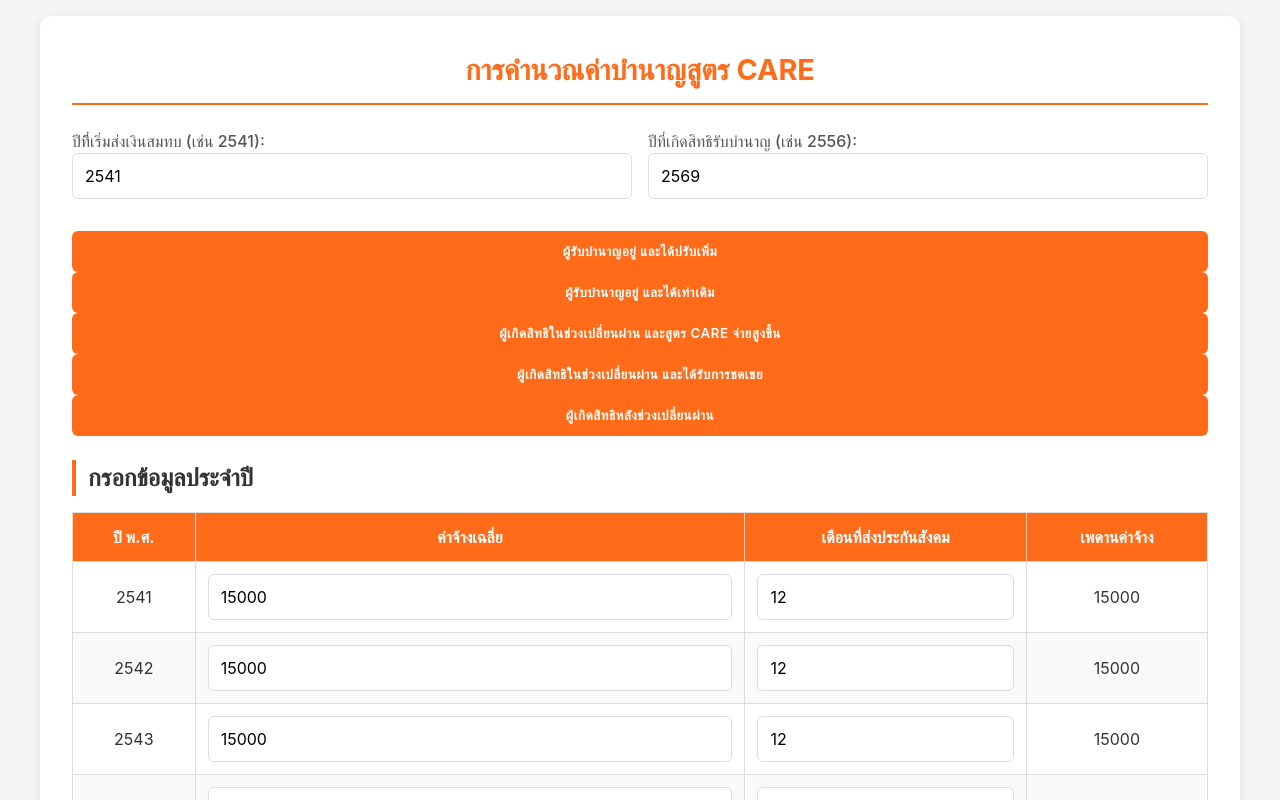
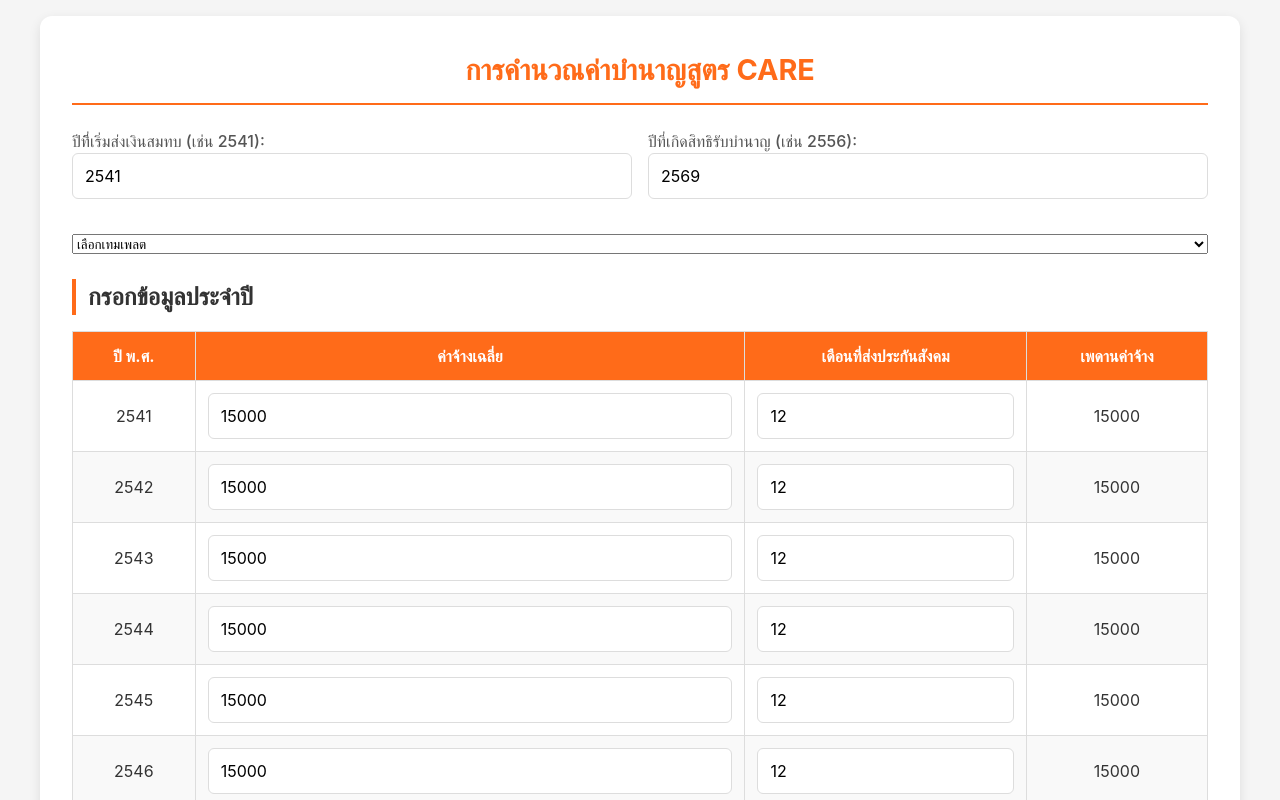
Before and after one commit to 44REAM/care-sso, a React (Vite) app: page / in a window 1280 px wide. Shown: the top 800 px of the page. Built offline with nearby package versions, Linux system fonts and the light colour scheme.

Commit message:
add options

```diff
--- a/src/App.tsx
+++ b/src/App.tsx
@@ -318,15 +318,19 @@ const calculateCARE = (
 	const CARE = Math.min(calculatedCARE, maxCARE);
 
 	const totalMonths = cumMonth[years[years.length - 1]];
-
+	let oldPensionPercentage;
 	let pensionPercentage;
 	if (totalMonths <= 180) {
 		pensionPercentage = 0.20;
+		oldPensionPercentage = 0.20;
+
 	} else {
 		pensionPercentage = 0.20 + 0.00125 * (totalMonths - 180);
+		oldPensionPercentage = 0.20 + 0.00125 * (Math.floor(totalMonths/12) *12 - 180);
 	}
+
 	const pensionAmount = CARE*pensionPercentage
-	const oldPensionAmount = pensionPercentage * oldFinalCombinedAmount;
+	const oldPensionAmount = oldPensionPercentage * oldFinalCombinedAmount;
 
 	const compensatedPension = pensionAmount + Math.max(oldPensionAmount - pensionAmount, 0) * conpensate[years[years.length - 1]] / 100
 	const systemAvg = years.reduce(
@@ -370,6 +374,7 @@ const CAREPensionCalculator: React.FC = () => {
 	const [error, setError] = useState<string | null>(null);
 	const [isInitialized, setIsInitialized] = useState<boolean>(false);
 	const [showDetails, setShowDetails] = useState<boolean>(false);
+	const [selectedTemplate, setSelectedTemplate] = useState<number | null>(null);
 
 	function calculateAverageMoneyForYear(
 		yr: string,
@@ -468,7 +473,7 @@ const CAREPensionCalculator: React.FC = () => {
 						newMonthData[yr] = 12;
 					});
 					newMonthData[2541] = 1;
-					newMonthData[2569] = 7;
+					newMonthData[2569] = 6;
 					newMoneyData[2569]  = 17500;
 					setMoneyData(newMoneyData);
 					setMonth33Data(newMonthData);
@@ -706,38 +711,101 @@ const CAREPensionCalculator: React.FC = () => {
 					</label>
 				</div>
 			</div>
+<div className="mb-4">
+  <select
+    onChange={(e) => {
+      const value = Number(e.target.value);
+      setSelectedTemplate(value);
+      applyTemplate(value);
+    }}
+    className="w-full px-3 py-2 border border-gray-300 rounded focus:outline-none focus:ring-2 focus:ring-blue-500"
+    value={selectedTemplate || ""}
+  >
+    <option value="" disabled>
+      เลือกเทมเพลต
+    </option>
+    <option value="1">ผู้รับบำนาญอยู่ และได้ปรับเพิ่ม</option>
+    <option value="2">ผู้รับบำนาญอยู่ และได้เท่าเดิม</option>
+    <option value="3">ผู้เกิดสิทธิในช่วงเปลี่ยนผ่าน และสูตร CARE จ่ายสูงขึ้น</option>
+    <option value="4">ผู้เกิดสิทธิในช่วงเปลี่ยนผ่าน และได้รับการชดเชย</option>
+    <option value="5">ผู้เกิดสิทธิหลังช่วงเปลี่ยนผ่าน</option>
+  </select>
 
-			<div className="flex gap-2 mb-4">
-  <button
-    onClick={() => applyTemplate(1)}
-    className="px-3 py-1 bg-blue-500 text-white rounded hover:bg-blue-600"
-  >
-    ผู้รับบำนาญอยู่ และได้ปรับเพิ่ม
-  </button>
-  <button
-    onClick={() => applyTemplate(2)}
-    className="px-3 py-1 bg-green-500 text-white rounded hover:bg-green-600"
-  >
-    ผู้รับบำนาญอยู่ และได้เท่าเดิม
-  </button>
-  <button
-    onClick={() => applyTemplate(3)}
-    className="px-3 py-1 bg-purple-500 text-white rounded hover:bg-purple-600"
-  >
-    ผู้เกิดสิทธิในช่วงเปลี่ยนผ่าน และสูตร CARE จ่ายสูงขึ้น
-  </button>
-  <button
-    onClick={() => applyTemplate(4)}
-    className="px-3 py-1 bg-orange-500 text-white rounded hover:bg-orange-600"
-  >
-    ผู้เกิดสิทธิในช่วงเปลี่ยนผ่าน และได้รับการชดเชย
-  </button>
-  <button
-    onClick={() => applyTemplate(5)}
-    className="px-3 py-1 bg-red-500 text-white rounded hover:bg-red-600"
-  >
-    ผู้เกิดสิทธิหลังช่วงเปลี่ยนผ่าน
-  </button>
+  {selectedTemplate && (
+    <div className="mt-3 p-4 bg-blue-50 border border-blue-200 rounded text-left">
+      {selectedTemplate === 1 && (
+        <div className="text-left">
+          <p className="text-sm text-gray-700 leading-relaxed" style={{textAlign: 'left'}}>
+            <strong>ประวัติผู้ประกันตน:</strong> ผู้ประกันมาตรา 33 ส่งเงินสมทบต่อเนื่องตั้งแต่ ธันวาคม 2541 ค่าจ้างเริ่มต้น 5,000 บาท
+            และปรับเพิ่มเดือนละ 0.3% จนถึงธันวาคม 2563 หลังจากนั้นเปลี่ยนมาส่งมาตรา 39 จนเดือนสุดท้ายที่ส่งคือเดือนสิงหาคม 2568
+            รวมส่งเงินสมทบ 321 งวด รับบำนาญอยู่เดือนละ 1,958 บาท
+            <br />
+            <strong>แนวทางการคำนวณ:</strong> เป็นผู้ที่รับบำนาญอยู่ จึงต้องคำนวณบำนาญสูตร CARE เปรียบเทียบให้
+			<br />
+			<strong>บำนาญสูตรใหม่ CARE:</strong> อัตราบำนาญ 37.625% ฐานค่าจ้าง 9,565 บาท ได้บำนาญเดือนละ 3,599 บาท
+			<br />
+			<strong>บำนาญที่ได้รับ:</strong> ปรับเพิ่มบำนาญตั้งแต่เดือนถัดไป เป็นเดือนละ 3,599 บาท
+          </p>
+        </div>
+      )}
+      {selectedTemplate === 2 && (
+        <div className="text-left">
+          <p className="text-sm text-gray-700 leading-relaxed" style={{textAlign: 'left'}}>
+            <strong>ประวัติผู้ประกันตน:</strong> ผู้ประกันมาตรา 33 ส่งเงินสมทบต่อเนื่องตั้งแต่ ธันวาคม 2541 ค่าจ้างเริ่มต้น 4,000 บาท และปรับเพิ่มเดือนละ 0.3% จนถึงธันวาคม 2561 ค่าจ้าง 8,209 บาท หลังจากนั้นตั้งแต่มกราคม 2562 - ธันวาคม 2566 ค่าจ้างเพิ่มเป็น 15,000 บาทในช่วง 60 เดือนสุดท้าย ส่งเงินสมทบรวม 301 งวด รับบำนาญอยู่เดือนละ 5,259 บาท
+            <br />
+            <strong>แนวทางการคำนวณ:</strong> เป็นผู้ที่รับบำนาญอยู่ จึงต้องคำนวณบำนาญสูตร CARE เปรียบเทียบให้
+			<br />
+			<strong>บำนาญสูตรใหม่ CARE:</strong> อัตราบำนาญ 35.125% ฐานค่าจ้าง 9,548 บาท ได้บำนาญเดือนละ 5,269 บาท
+			<br />
+			<strong>บำนาญที่ได้รับ:</strong> เนื่องจากเป็นผู้รับบำนาญอยู่ จึงจ่ายบำนาญตามเดิมที่ เดือนละ 5,269 บาท
+          </p>
+        </div>
+      )}
+      {selectedTemplate === 3 && (
+        <div className="text-left">
+          <p className="text-sm text-gray-700 leading-relaxed" style={{textAlign: 'left'}}>
+            <strong>ประวัติผู้ประกันตน:</strong> ผู้ประกันมาตรา 33 ส่งเงินสมทบต่อเนื่องตั้งแต่ ธันวาคม 2541 ค่าจ้างสมทบ 15,000 บาททุกเดือน ถึงมิถุนายน 2569 รวมส่งเงินสมทบ 331 งวด
+            <br />
+            <strong>แนวทางการคำนวณ:</strong> เป็นผู้ที่จะรับบำนาญในช่วงเปลี่ยนผ่าน ต้องคำนวณบำนาญทั้งสูตร CARE และสูตรเก่าเทียบกัน
+			<br />
+			<strong>บำนาญสูตรเดิม:</strong> อัตราบำนาญ 38% ฐานค่าจ้าง 15,250 บาท ได้บำนาญเดือนละ 5,795 บาท
+			<br />
+			<strong>บำนาญสูตรใหม่ CARE:</strong> อัตราบำนาญ 38.875% ฐานค่าจ้าง 15,278 บาท ได้บำนาญเดือนละ 5,939 บาท
+			<br />
+			<strong>บำนาญที่ได้รับ:</strong> สูตรใหม่ได้สูงกว่า จึงได้รับบำนาญเดือนละ 5,939 บาท
+          </p>
+        </div>
+      )}
+      {selectedTemplate === 4 && (
+        <div className="text-left">
+          <p className="text-sm text-gray-700 leading-relaxed" style={{textAlign: 'left'}}>
+            <strong>ประวัติผู้ประกันตน:</strong> ผู้ประกันมาตรา 33 ส่งเงินสมทบต่อเนื่องตั้งแต่ ธันวาคม 2541 ค่าจ้างเริ่มต้น 6,500 บาท และปรับเพิ่มเดือนละ 0.3% โดยจะเกษียณอายุ ธันวาคม 2570 รวมส่งเงินสมทบ 348 งวด
+            <br />
+            <strong>แนวทางการคำนวณ:</strong> เป็นผู้ที่จะรับบำนาญในช่วงเปลี่ยนผ่าน ต้องคำนวณบำนาญทั้งสูตร CARE และสูตรเก่าเทียบกัน
+			<br />
+			<strong>บำนาญสูตรเดิม:</strong> อัตราบำนาญ 41% ฐานค่าจ้าง 15,942 บาท ได้บำนาญเดือนละ 6,536 บาท
+			<br />
+			<strong>บำนาญสูตรใหม่ CARE:</strong> อัตราบำนาญ 41% ฐานค่าจ้าง 14,991 บาท ได้บำนาญเดือนละ 6,146 บาท
+			<br />
+			<strong>บำนาญที่ได้รับ:</strong> ได้รับการชดเชย 80% ของบำนาญที่ลดลง รวมได้บำนาญ 6,146 + 80% x (6,536 - 6,146) = 6,458 บาทต่อเดือน
+          </p>
+        </div>
+      )}
+      {selectedTemplate === 5 && (
+        <div className="text-left">
+          <p className="text-sm text-gray-700 leading-relaxed" style={{textAlign: 'left'}}>
+            <strong>ประวัติผู้ประกันตน:</strong> ผู้ประกันมาตรา 33 ส่งเงินสมทบต่อเนื่องตั้งแต่ มกราคม 2542 ค่าจ้างเริ่มต้น 6,500 บาท และปรับเพิ่มเดือนละ 0.3% โดยจะเกษียณอายุ กุมภาพันธ์ 2574 รวมส่งเงินสมทบ 385 งวด
+            <br />
+            <strong>แนวทางการคำนวณ:</strong> พ้นช่วงเปลี่ยนผ่าน คำนวณบำนาญตามสูตร CARE เพียงวิธีเดียว
+			<br />
+			<strong>บำนาญสูตรใหม่ CARE:</strong> อัตราบำนาญ 45.625% ฐานค่าจ้าง 17,750 บาท ได้บำนาญเดือนละ 8,098 บาท
+			<br />
+			<strong>บำนาญที่ได้รับ:</strong> อัตราบำนาญ 45.625% ฐานค่าจ้าง 17,750 บาท ได้บำนาญเดือนละ 8,098 บาท
+          </p>
+        </div>
+      )}
+    </div>
+  )}
 </div>
 
 			<div className="mt-6 bg-white p-4 rounded-lg border border-gray-200">
@@ -852,7 +920,7 @@ const CAREPensionCalculator: React.FC = () => {
 							<p className="text-sm text-gray-600">จำนวนเดือนสะสมทั้งหมด: {result.totalCumMonths[result.years[result.years.length - 1]]}</p>
 						</div>
 						<div className="bg-purple-50 p-4 rounded-lg border border-purple-200">
-							<h3 className="text-lg font-medium text-gray-700 mb-2">จำนวนเงินบำนาญที่ปีสิทธิ {endYear}</h3>
+							<h3 className="text-lg font-medium text-gray-700 mb-2">เงินบำนาญในปีที่มีสิทธิ {endYear}</h3>
 							<p className="text-2xl font-bold text-purple-800">{formatNumber(result.compensatedPension)} บาท</p>
 							<p className="text-sm text-gray-600">*สูตรเก่าจะได้ {formatNumber(result.oldPensionAmount)} บาท (ชดเชย {conpensate[endYear]}%)</p>
 						</div>
@@ -861,6 +929,8 @@ const CAREPensionCalculator: React.FC = () => {
 แอปนี้ทำการคำนวณ เป็นรายปี เพื่อให้ใช้ง่าย และใช้เป็นเพียง การประมาณการเบื้องต้น เท่านั้น
 
 ในการคำนวณ แอปจะสมมติว่า 1. ค่าจ้างเฉลี่ย ม.33 ในอนาคต จะเพิ่มขึ้นปีละ 4% จากค่าจ้างปัจจุบัน 2. เพดานค่าจ้าง จะเริ่มเพิ่มขึ้นปีละ 4% ตั้งแต่ปี 2577
+<br/>
+*สูตรเก่าในแอปนี้จะใช้เปอร์เซนต์เงินบำนาญแบบรายเดือน ซึ่งจะทำให้เกิดเงินบำนาญจากสูตรเก่าสูงกว่าที่ควรจะเป็น ซึ่งจะคิดเปอร์เซนต์เงินบำนาญแบบรายปี
 					<button
 						className="text-blue-600 hover:text-blue-800 font-medium mb-2 flex items-center"
 						onClick={() => setShowDetails(!showDetails)}
```
